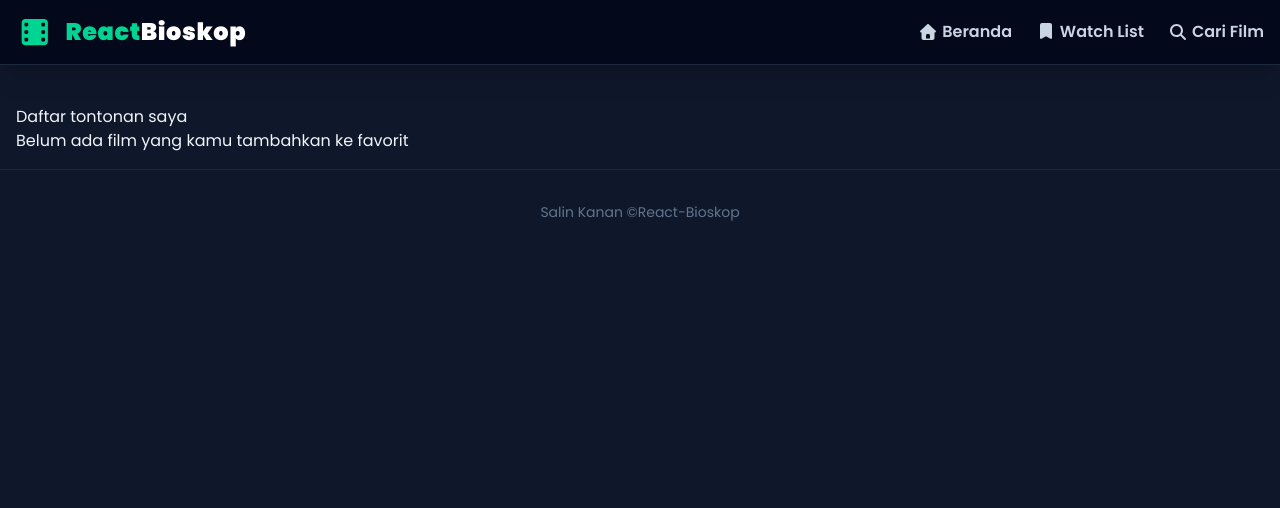
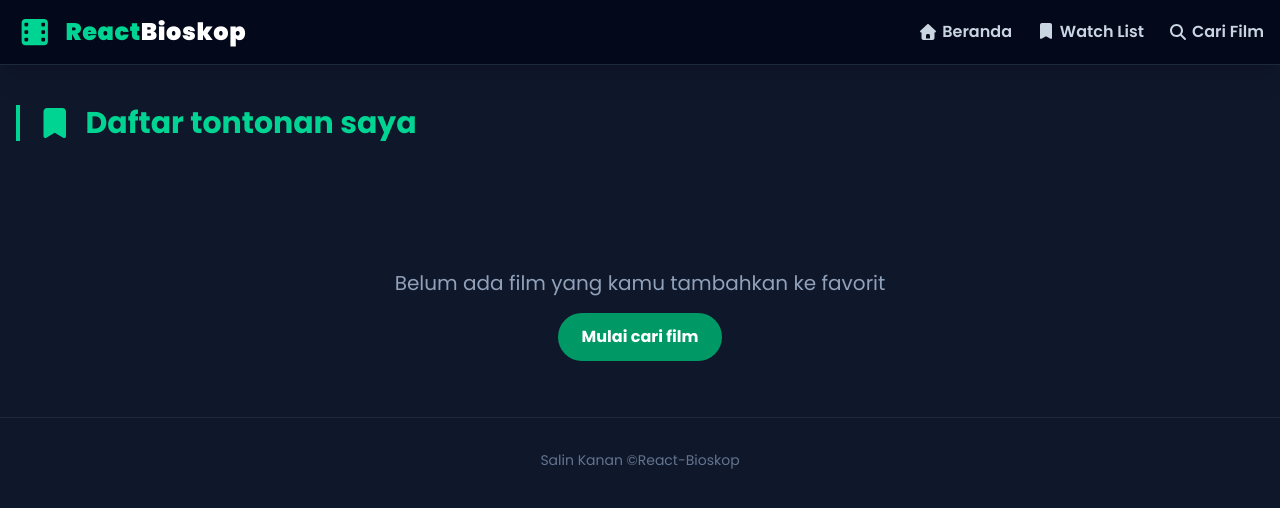
Before and after one commit to muhammadfauzi440/react-bioskop, a React (Vite) app: page /watchlist in a window 1280 px wide. Shown: the top 508 px of the page. Built offline with nearby package versions, Linux system fonts and the light colour scheme.

Commit message:
create pages for WatchList.jsx

```diff
--- a/src/pages/WatchList.jsx
+++ b/src/pages/WatchList.jsx
@@ -1,3 +1,9 @@
+import {
+  faArrowRight,
+  faBookmark,
+  faStar,
+} from "@fortawesome/free-solid-svg-icons";
+import { FontAwesomeIcon } from "@fortawesome/react-fontawesome";
 import { useState, useEffect } from "react";
 import { Link } from "react-router-dom";
 
@@ -10,30 +16,73 @@ export default function WatchList() {
   }, []);
 
   return (
-        <div>
-            <h1>Daftar tontonan saya</h1>
+    <div className="w-full pb-10">
+      <h1 className="text-3xl font-bold text-emerald-400 mb-8 border-l-4 border-emerald-400 pl-4 flex items-center gap-3">
+        <FontAwesomeIcon icon={faBookmark} />
+        Daftar tontonan saya
+      </h1>
 
       {watchList.length === 0 ? (
-                <p>Belum ada film yang kamu tambahkan ke favorit</p>
+        <div className="text-center text-slate-400 mt-32">
+          <p className="text-xl mb-4">
+            Belum ada film yang kamu tambahkan ke favorit
+          </p>
+          <Link
+            to="/"
+            className="inline-block bg-emerald-600 hover:bg-emerald-700 text-white font-bold px-6 py-3 rounded-full transition-colors"
+          >
+            Mulai cari film
+          </Link>
+        </div>
       ) : (
-                <div>
+        <div className="grid grid-cols-2 md:grid-cols-3 lg:grid-cols-4 xl:grid-cols-5 gap-6">
           {watchList.map((movie) => (
-                        <div key={movie.id}>
+            <Link
+              to={`/movie/${movie.id}`}
+              key={movie.id}
+              className="bg-slate-800 rounded-xl overflow-hidden shadow-lg hover:scale-105 hover:shadow-emerald-500/20 transition-all duration-300 border border-slate-700 flex flex-col group"
+            >
+              <div className="relative overflow-hidden aspect-2/3 bg-slate-700">
+                {movie.poster_path ? (
                   <img
-                            src={`https://image.tmdb.org/t/p/w200${movie.poster_path}`}
+                    src={`https://image.tmdb.org/t/p/w500${movie.poster_path}`}
                     alt={movie.title}
+                    className="w-full h-full object-cover"
                   />
-                            <h2>
+                ) : (
+                  <div className="w-full h-full flex items-center justify-center text-slate-500 text-center p-4">
+                    Tidak ada poster
+                  </div>
+                )}
+
+                <div className="absolute inset-0 bg-black/60 opacity-0 group-hover:opacity-100 transition-opacity duration-500 flex items-center justify-center">
+                  <span className="text-white bg-emerald-600 px-4 py-2 rounded-full font-bold flex items-center gap-2">
+                    Lihat Detail <FontAwesomeIcon icon={faArrowRight} />
+                  </span>
+                </div>
+              </div>
+
+              <div className="p-4 flex flex-col grow justify-between gp-2">
+                <h2
+                  title={movie.title}
+                  className="text-lg text-slate-100 font-bold line-clamp-1"
+                >
                   {movie.title}
                 </h2>
-                            <p>
-                                Rating: {movie.vote_average.toFixed(1)}
-                            </p>
-                            <Link to={`/movie/${movie.id}`}>Lihat detail</Link>
+                <div className="flex justify-between items-center text-sm font-semibold">
+                  <span className="text-emerald-400">
+                    <FontAwesomeIcon icon={faStar} className="text-amber-300" />
+                    {movie.vote_average.toFixed(1)}
+                  </span>
+                  <span>
+                    {movie.release_date.substring(0, 4)}
+                  </span>
                 </div>
+              </div>
+            </Link>
           ))}
         </div>
       )}
     </div>
-    )
+  );
 }
```
Lines whose indentation alone changed are shown as unchanged.
